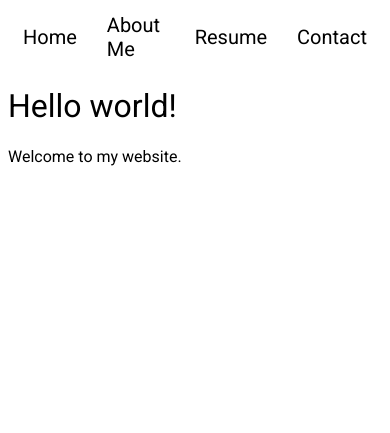
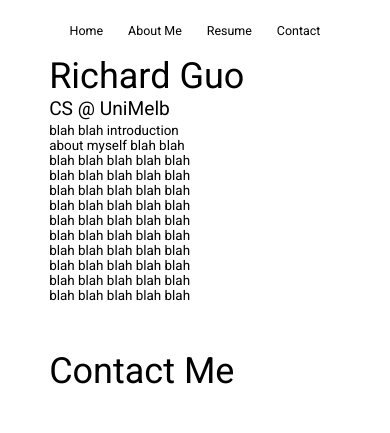
Before and after one commit to sweetbix/my-website, a plain HTML site: page index.html in a window 390 px wide. Drawn offline with Linux system fonts and the light colour scheme.

Commit message:
Basic website layout. Mobile view config

```diff
--- a/index.html
+++ b/index.html
@@ -2,7 +2,10 @@
 <html lang="en">
 <head>
     <meta charset="UTF-8">
+    <meta name="viewport" content="width=device-width, initial-scale=1.0">
+
     <title>Richard Guo</title>
+
     <link rel="stylesheet" href="style.css">
     <link rel="preconnect" href="https://fonts.googleapis.com">
     <link rel="preconnect" href="https://fonts.gstatic.com" crossorigin>
@@ -17,8 +20,19 @@
             <li>Contact</li>
         </ul>
     </div>
-    <h1>Hello world!</h1>
-    <p>Welcome to my website.</p>
-    <script src="scipt.js"></script>
+
+    <section id="about">
+        <h2>Richard Guo</h2>
+        <h3>CS @ UniMelb</h3>
+        <p>blah blah introduction about myself blah blah blah blah blah blah blah blah
+            blah blah blah blah blah blah blah blah blah blah blah blah blah blah
+            blah blah blah blah blah blah blah blah blah blah blah blah blah blah
+            blah blah blah blah blah blah blah blah blah blah blah blah blah blah blah blah
+        </p>
+    </section>
+
+    <section id="contact">
+        <h2>Contact Me</h2>
+    </section>
 </body>
 </html>
--- a/style.css
+++ b/style.css
@@ -7,11 +7,31 @@
         "wdth" 100;
 }
 
+
+h2 {
+    font-size:3.75em;
+}
+
+h3 {
+    font-size: 2em;;
+}
+
+p {
+    font-size: 1.4em;
+}
+
+section {
+    padding: 2% 11% 2% 11%;
+    display: flex;
+    flex-direction: column;
+}
+
 .header {
     display:flex;
     justify-content: center;
     align-items: center;
-    font-size:20px;
+    font-size:1.3em;
+    padding-top: 1%;
 }
 
 .header ul {
@@ -24,6 +44,39 @@
 }
 
 .header ul li {
-    padding: 5px 15px 5px 15px;
+    padding: 0.3em 1em 0.3em 1em;
     cursor:pointer;
 }
+
+#about * {
+    margin: 0;
+    padding-bottom: 1%;
+}
+
+#about h2 {
+    padding-bottom: 0;
+}
+
+#about p {
+    margin:0;
+    padding-right: 45%;
+}
+
+
+
+
+
+
+
+
+
+@media (max-width: 480px) {
+    body {
+        font-size: 0.6em;
+    }
+
+    .header {
+        padding-top:3%;
+        padding-bottom:1.5%;
+    }
+}
```
